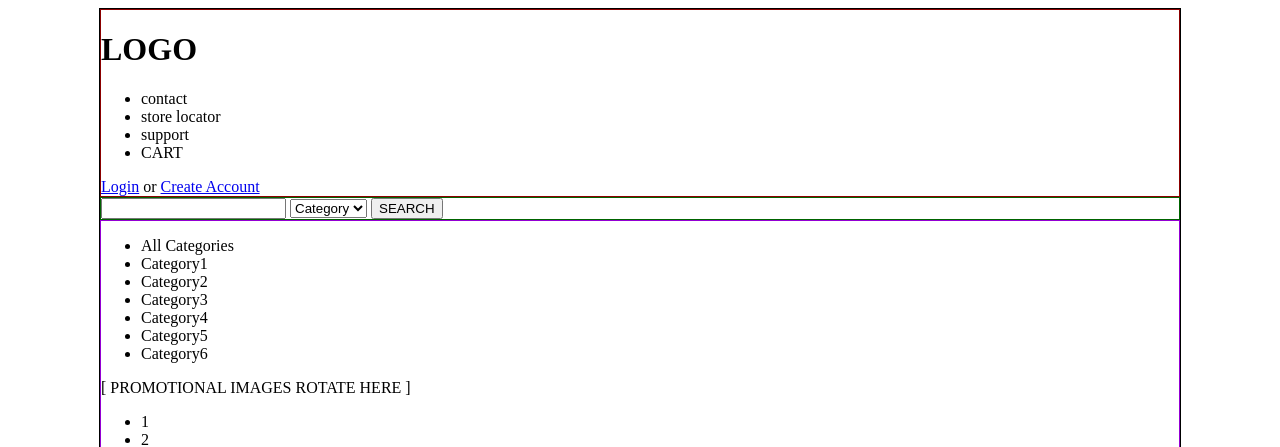
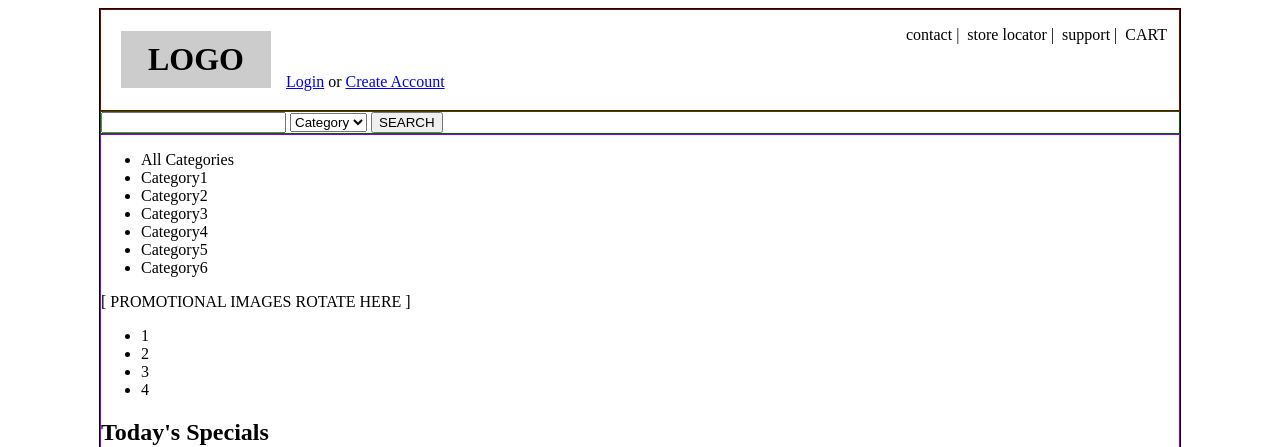
Before and after one commit to gongbu22/frontends, a FastAPI app: page /html/project1 in a window 1280 px wide. Shown: the top 447 px of the page. Run offline with FastAPI, Linux system fonts and the light colour scheme.

Commit message:
프로젝트 실습 - header: 로고, 퀵메뉴, 로그인메세지 배치

```diff
--- a/views/templates/html/10project1.html
+++ b/views/templates/html/10project1.html
@@ -9,10 +9,24 @@
         #container { border: 1px solid black; width: 1080px; margin: 0 auto; }
 
         /* header */
-        header { border: 1px solid darkred }
+        header { border: 1px solid darkred; height: 100px }
+
+        header h1 { background: #cccccc; width: 150px;
+            text-align: center; padding: 10px 0;
+            margin-left: 20px; float:left }
+
+        header ul { list-style: none; padding: 0; float: right; }
+        header ul li { display: inline-block; padding: 0 2px; }
+        header ul li:after { content:' |' }
+        header ul li:last-child:after { content: ''; margin-right: 10px }
+
+        header div { float: left; margin-top: 63px; margin-left: 15px}
+
+        .clear { clear: both }
 
         /* nav */
         nav { border: 1px solid darkgreen }
+
 
         /* main */
         main { border: 1px solid darkviolet }
@@ -52,16 +66,16 @@
     <div id="container">
         <header>
             <h1>LOGO</h1>
-            <div id="menu"><ul>
+            <ul>
                 <li>contact</li>
                 <li>store locator</li>
                 <li>support</li>
                 <li>CART</li>
-            </ul></div>
-            <div id="link"><a href="#">Login</a> or
+            </ul>
+            <div><a href="#">Login</a> or
                 <a href="#">Create Account</a></div>
         </header>
-        <nav>
+        <nav class="clear">
             <input type="text" name="search" id="search" class="nav">
             <select name="findtype" id="findtype" class="nav">
                 <option>Category</option>
```
